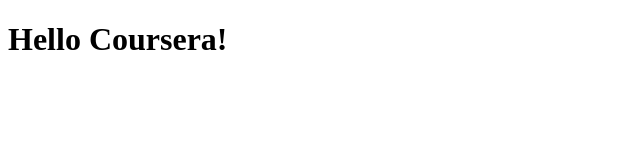
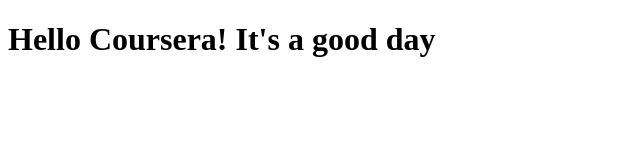
Before and after one commit to srneea/coursera-webdev, a plain HTML site: page site/index.html in a window 1280 px wide. Shown: the whole page, without its empty margins (0-640 px from the left). Drawn offline with Linux system fonts and the light colour scheme.

Commit message:
Small change to my page

```diff
--- a/site/index.html
+++ b/site/index.html
@@ -5,6 +5,6 @@
     <title>Hello Coursera!</title>
 </head>
 <body>
-<h1>Hello Coursera!</h1>
+<h1>Hello Coursera! It's a good day </h1>
 </body>
 </html>
```
